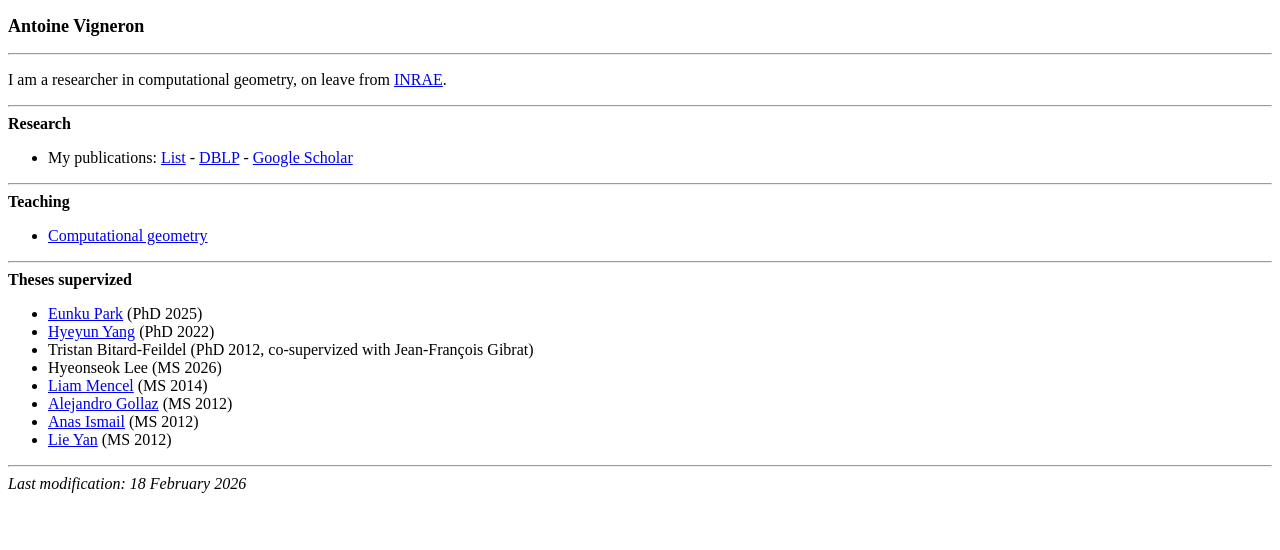
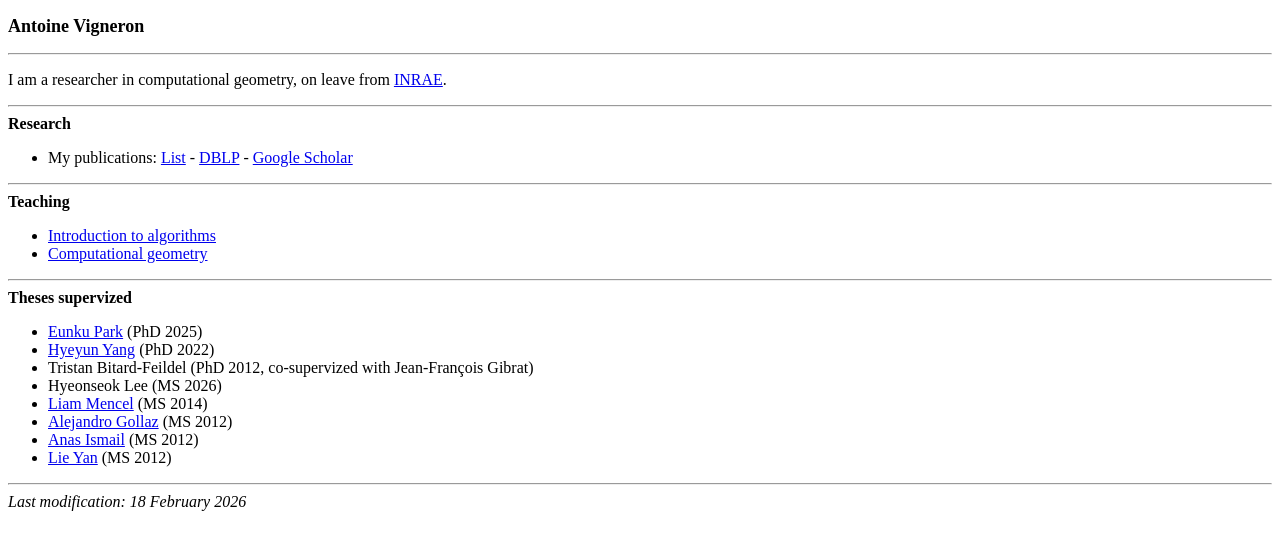
Before and after one commit to antoinevigneron/antoinevigneron.github.io, a plain HTML site: page index.html in a window 1280 px wide. Drawn offline with Linux system fonts and the light colour scheme.

Commit message:
Add files via upload

```diff
--- a/index.html
+++ b/index.html
@@ -33,6 +33,7 @@
 <ul>
   <!-- <li>Introduction to algorithms</li> -->
   <!-- <li>Advanced algorithms</li> -->
+  <li><a href="./algo1/index.html">Introduction to algorithms<a></li>
   <li><a href="./CG/index.html">Computational geometry<a></li>
 </ul>
 <hr>
```
